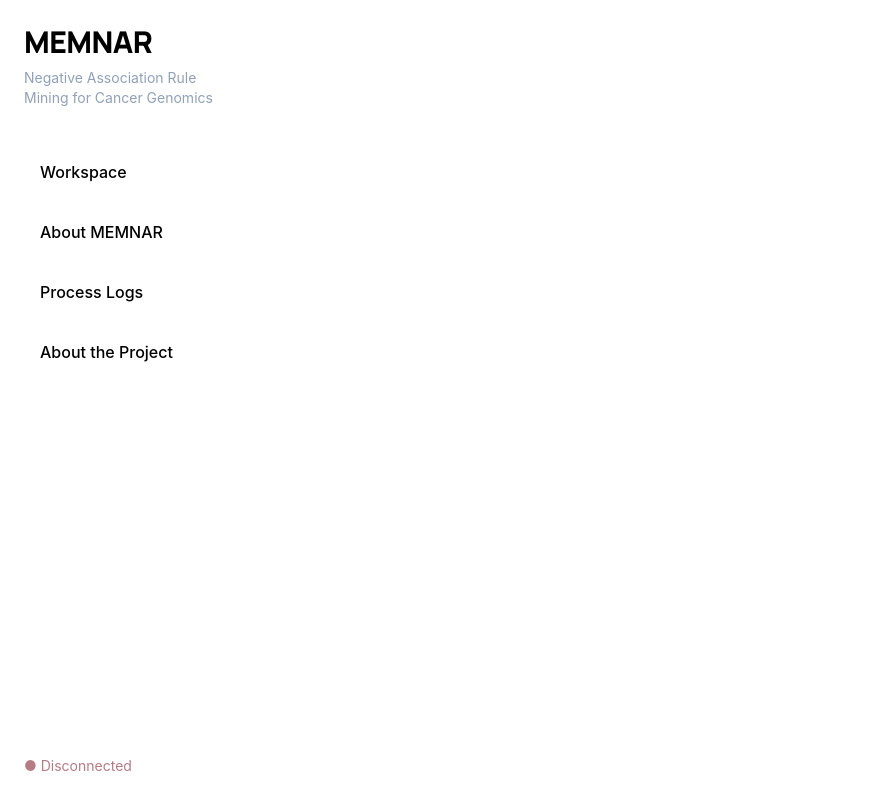
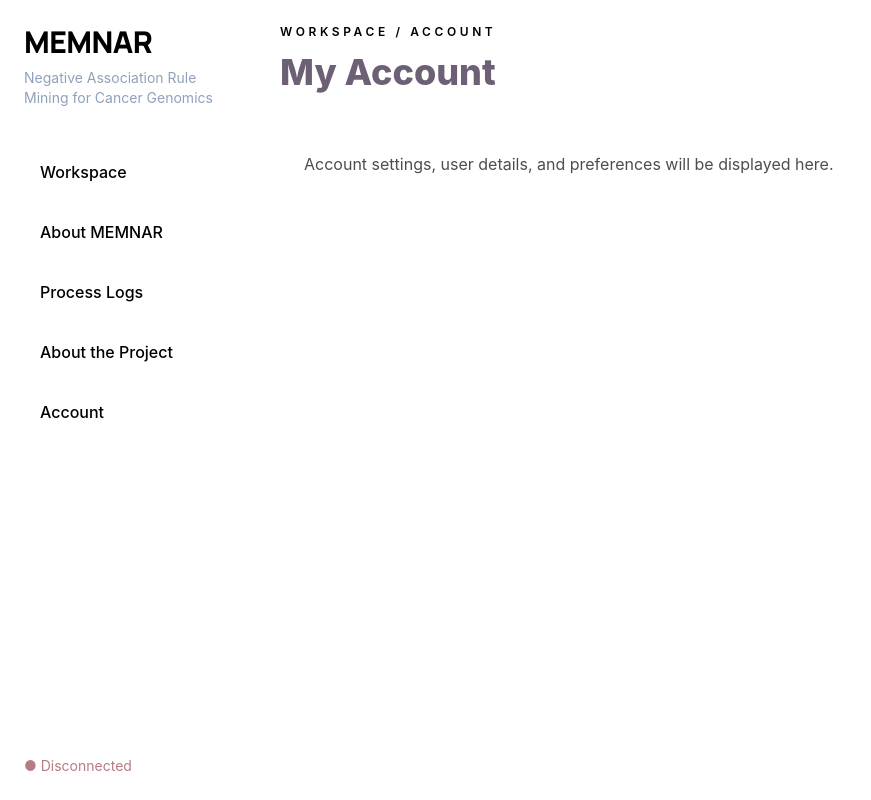
Before and after one commit to sukrozt/MEMNAR-Frontend, a React (Vite) app: page /account in a window 1280 px wide. Shown: the whole page, without its empty margins (0-871 px from the left). Built offline with nearby package versions, Linux system fonts and the light colour scheme; no server answers.

Commit message:
feat: add account template

```diff
--- a/src/App.jsx
+++ b/src/App.jsx
@@ -7,6 +7,7 @@ import AboutMemnar from "./pages/AboutMemnar";
 import Results from "./pages/Results";
 import ProcessLogs from "./pages/ProcessLogs";
 import AboutUs from "./pages/AboutUs";
+import Account from "./pages/Account";
 import { useLogs } from "./hooks/useLogs";
 
 const stompClient = new StompJs.Client({
@@ -230,6 +231,7 @@ function App() {
             {jobFinished && <SidebarLink to="/results">Results</SidebarLink>}
             <SidebarLink to="/process-logs">Process Logs</SidebarLink>
             <SidebarLink to="/about-us">About the Project</SidebarLink>
+            <SidebarLink to="/account">Account</SidebarLink>
           </nav>
         </div>
 
@@ -285,6 +287,7 @@ function App() {
         />
         <Route path="/process-logs" element={<ProcessLogs logs={logs} />} />
         <Route path="/about-us" element={<AboutUs />} />
+        <Route path="/account" element={<Account />} />
       </Routes>
     </div>
   );
--- a/src/pages/Account.jsx
+++ b/src/pages/Account.jsx
@@ -0,0 +1,19 @@
+export default function Account() {
+  return (
+    <main className="flex-1 p-6 xl:p-8 overflow-y-auto">
+      <p className="text-xs tracking-[0.3em] uppercase text-[var(--primary)] font-semibold">
+        Workspace / Account
+      </p>
+
+      <h1 className="text-4xl xl:text-5xl font-extrabold mt-3 text-[#6d6075]">
+        My Account
+      </h1>
+
+      <div className="mt-8 bg-white rounded-3xl p-6 shadow-sm border border-[#ece7ef]">
+        <p className="text-base leading-8 text-[#4d4d4d]">
+          Account settings, user details, and preferences will be displayed here.
+        </p>
+      </div>
+    </main>
+  );
+}
```
